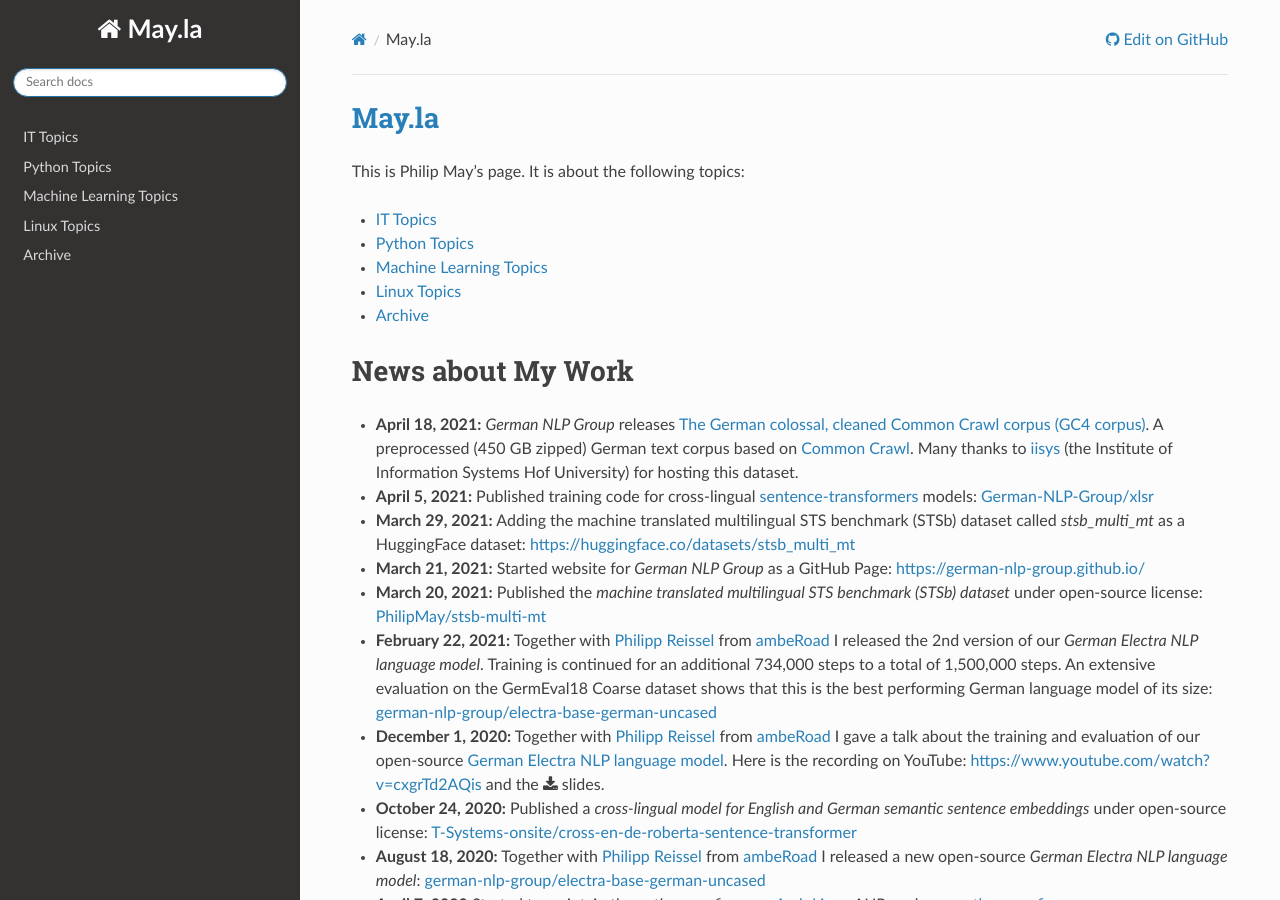
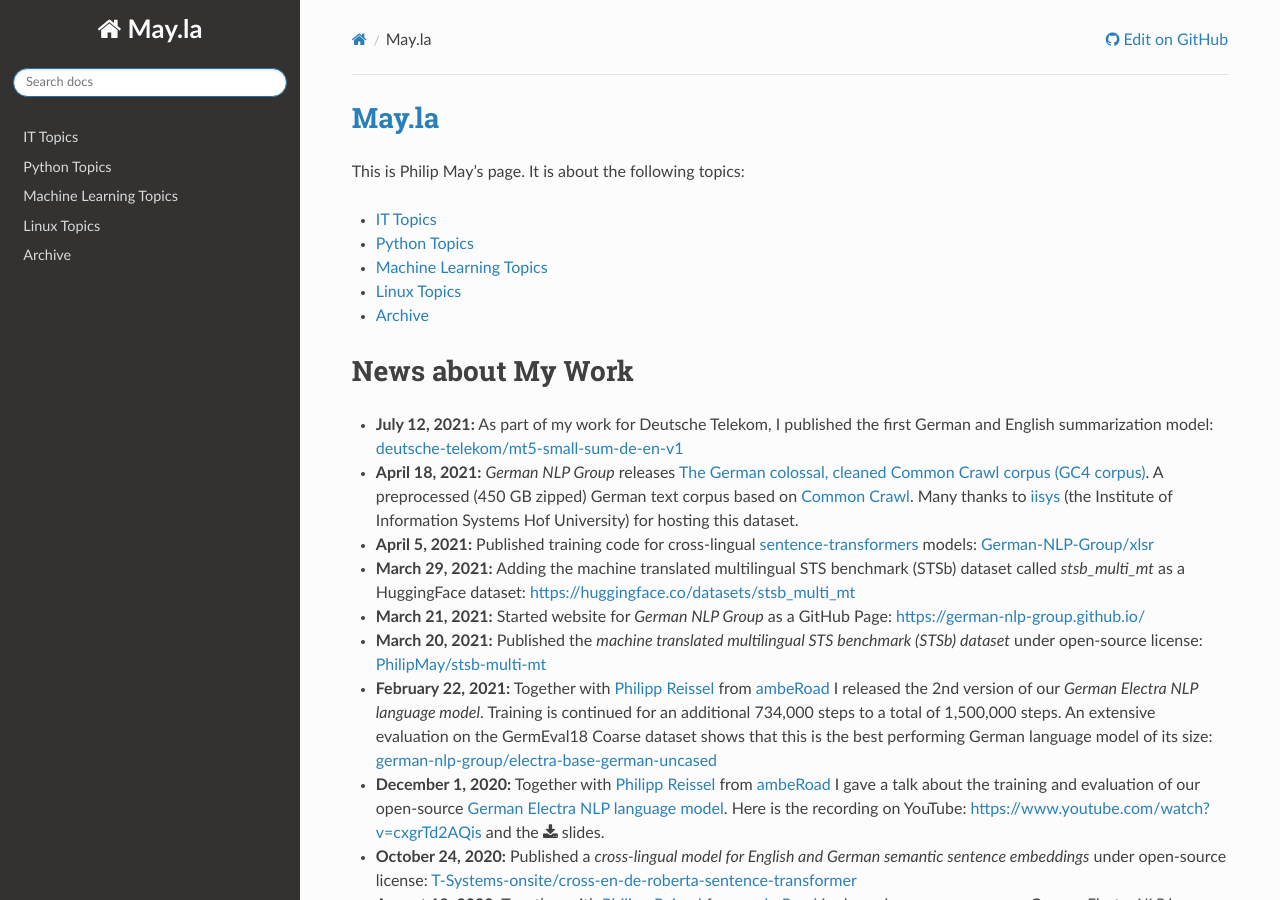
Before and after one commit to PhilipMay/May.la, a Sphinx documentation site: the page built from source/index.md, in a window 1280 px wide and 900 px high. Built offline with Sphinx 7.4.7 and the Read the Docs theme 2.0.0, drawn with Linux system fonts in a browser that asks for light colours.

Commit message:
Update index.md

````diff
--- a/source/index.md
+++ b/source/index.md
@@ -14,6 +14,7 @@ archive
 ```
 
 # News about My Work
+- **July 12, 2021:** As part of my work for Deutsche Telekom, I published the first German and English summarization model: [deutsche-telekom/mt5-small-sum-de-en-v1](https://huggingface.co/deutsche-telekom/mt5-small-sum-de-en-v1)
 - **April 18, 2021:** *German NLP Group* releases [The German colossal, cleaned Common Crawl corpus (GC4 corpus)](https://german-nlp-group.github.io/projects/gc4-corpus.html). A preprocessed (450 GB zipped) German text corpus based on [Common Crawl](https://commoncrawl.org/). Many thanks to [iisys](https://www.iisys.de/) (the Institute of Information Systems Hof University) for hosting this dataset.
 - **April 5, 2021:** Published training code for cross-lingual [sentence-transformers](https://github.com/UKPLab/sentence-transformers) models: [German-NLP-Group/xlsr](https://github.com/German-NLP-Group/xlsr)
 - **March 29, 2021:** Adding the machine translated multilingual STS benchmark (STSb) dataset called *stsb_multi_mt* as a HuggingFace dataset: https://huggingface.co/datasets/stsb_multi_mt
````
